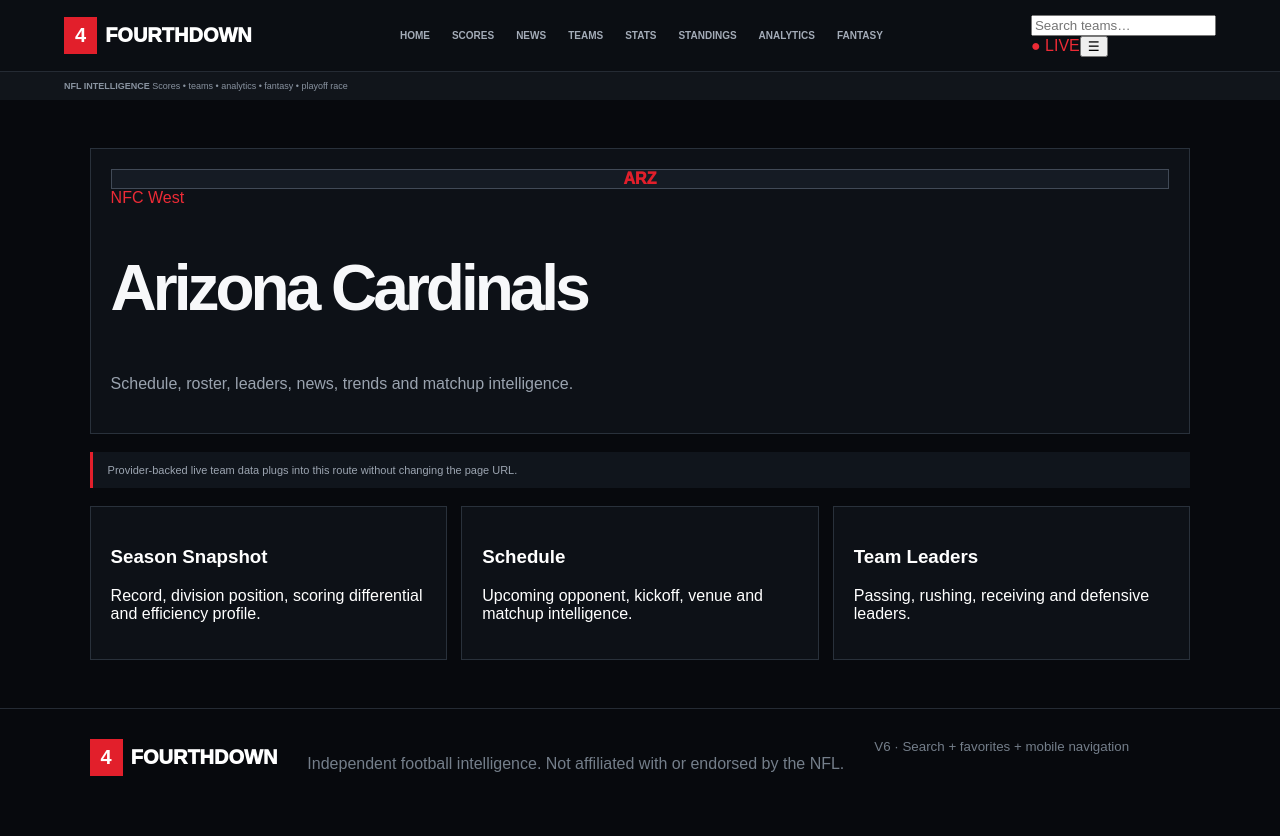
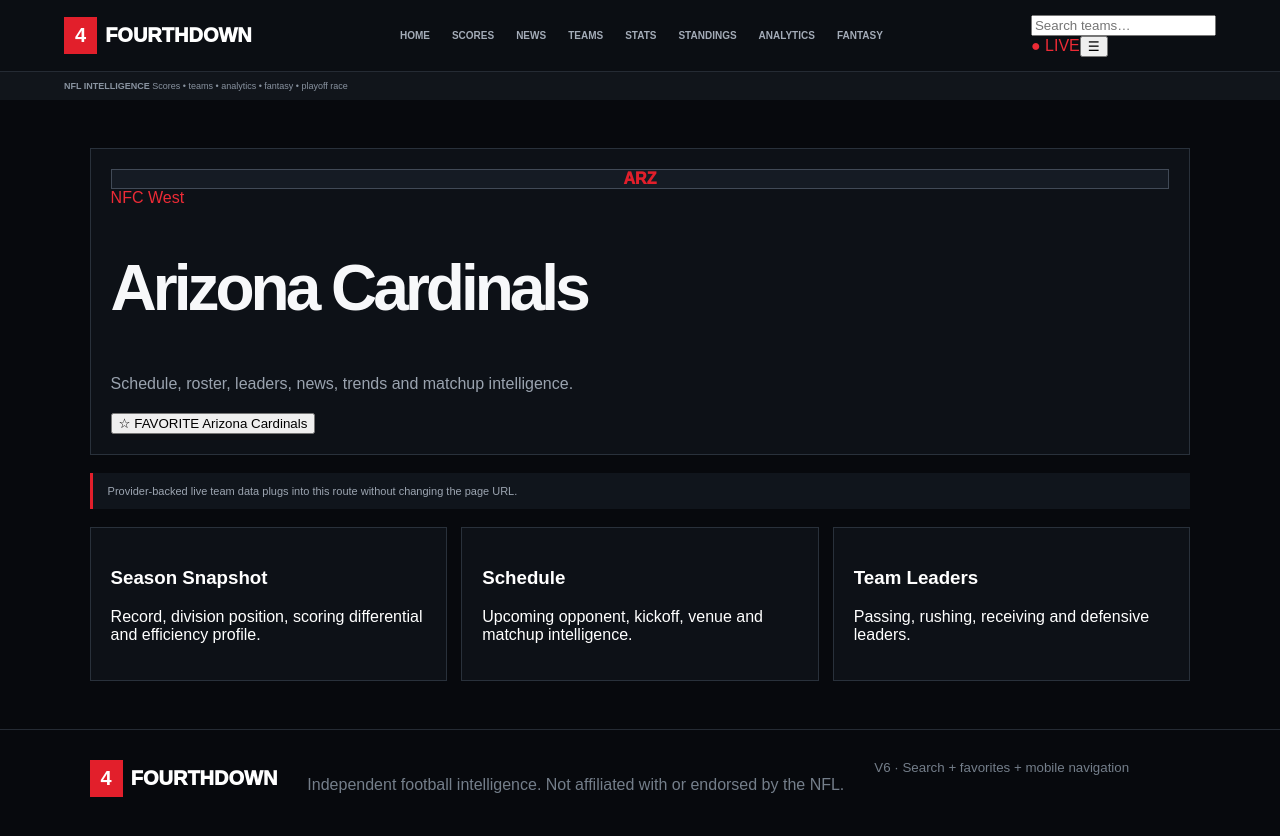
Before and after one commit to AadityaGujral/fourthdown, a Next.js app: page /teams/arizona-cardinals in a window 1280 px wide. Shown: the top 836 px of the page. Built offline with nearby package versions, Linux system fonts and the light colour scheme.

Commit message:
Upgrade FourthDown to V6

```diff
--- a/app/teams/[slug]/page.tsx
+++ b/app/teams/[slug]/page.tsx
@@ -1 +1,4 @@
-import {teams} from "@/lib/teams";import {notFound} from "next/navigation";import type {Metadata} from "next";export function generateStaticParams(){return teams.map(t=>({slug:t.slug}))}export async function generateMetadata({params}:{params:Promise<{slug:string}>}):Promise<Metadata>{const {slug}=await params;const t=teams.find(x=>x.slug===slug);return {title:t?.name??"Team"}}export default async function Team({params}:{params:Promise<{slug:string}>}){const {slug}=await params;const t=teams.find(x=>x.slug===slug);if(!t)notFound();return <section className="page"><div className="pageHead teamHero"><div className="badge">{t.abbr}</div><div><span className="kicker">{t.division}</span><h1>{t.name}</h1><p className="muted">Schedule, roster, leaders, news, trends and matchup intelligence.</p></div></div><div className="notice">Provider-backed live team data plugs into this route without changing the page URL.</div><div className="grid"><article className="card"><h3>Season Snapshot</h3><p>Record, division position, scoring differential and efficiency profile.</p></article><article className="card"><h3>Schedule</h3><p>Upcoming opponent, kickoff, venue and matchup intelligence.</p></article><article className="card"><h3>Team Leaders</h3><p>Passing, rushing, receiving and defensive leaders.</p></article></div></section>}
+import {teams} from "@/lib/teams";import {notFound} from "next/navigation";import type {Metadata} from "next";import FavoriteButton from "@/components/FavoriteButton";
+export function generateStaticParams(){return teams.map(t=>({slug:t.slug}))}
+export async function generateMetadata({params}:{params:Promise<{slug:string}>}):Promise<Metadata>{const {slug}=await params;const t=teams.find(x=>x.slug===slug);return {title:t?.name??"Team"}}
+export default async function Team({params}:{params:Promise<{slug:string}>}){const {slug}=await params;const t=teams.find(x=>x.slug===slug);if(!t)notFound();return <section className="page"><div className="pageHead teamHero"><div className="badge">{t.abbr}</div><div><span className="kicker">{t.division}</span><h1>{t.name}</h1><p className="muted">Schedule, roster, leaders, news, trends and matchup intelligence.</p><FavoriteButton slug={t.slug} name={t.name}/></div></div><div className="notice">Provider-backed live team data plugs into this route without changing the page URL.</div><div className="grid"><article className="card"><h3>Season Snapshot</h3><p>Record, division position, scoring differential and efficiency profile.</p></article><article className="card"><h3>Schedule</h3><p>Upcoming opponent, kickoff, venue and matchup intelligence.</p></article><article className="card"><h3>Team Leaders</h3><p>Passing, rushing, receiving and defensive leaders.</p></article></div></section>}
```
